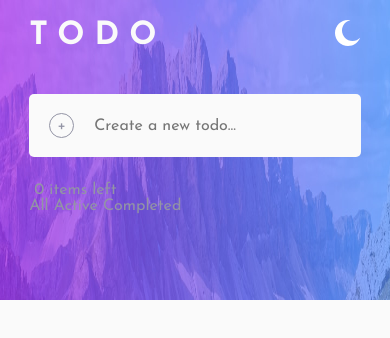
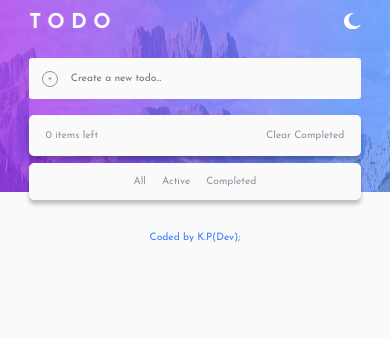
Before and after one commit to KamilPE92/todo-list-frontend-mentor, a plain HTML site: page index.html in a window 390 px wide. Drawn offline with Linux system fonts and the light colour scheme.

Commit message:
Final Version My TODO APP(Frontend Mentor)

```diff
--- a/dark-mode.js
+++ b/dark-mode.js
@@ -1,5 +1,24 @@
-const themeSwitcher = document.querySelector(".theme-switch");
+let theme = localStorage.getItem("mode") || "light"; // Get Item from localStorage if exist theme by default light
+const themeSwitcher = document.querySelector(".theme__switcher");
+const body = document.querySelector("body");
 themeSwitcher.addEventListener("click", () => {
-    const body = document.querySelector("body");
-    body.classList.toggle("dark");
+    // If LocalStorage === "dark" remove dark class from body and theme = light
+    if (theme === "dark") {
+        body.classList.remove("dark");
+        theme = "light";
+    } else {
+        // If LocalStorage === "light" add dark class to body and theme = light
+
+        body.classList.add("dark");
+        theme = "dark";
+    }
+    // SET LOCAL STORAGE
+    localStorage.setItem("mode", theme);
+
+    // the same effect I can achieve add toggle method to const body
 });
+
+// If i chose dark theme is dark after refresh
+if (theme === "dark") {
+    body.classList.add("dark");
+}
--- a/index.html
+++ b/index.html
@@ -16,13 +16,15 @@
         />
     </head>
     <body>
+        <!-- !start container -->
         <div class="container">
             <!-- !start header -->
-            <header class="card">
-                <h1>TODO</h1>
-                <button class="theme-switch">
-                    <img src="/images/icon-moon.svg" alt="Toggle Mode icon" />
-                </button>
+            <header class="header">
+                <h1 aria-label="TODO">TODO</h1>
+                <button
+                    aria-label="Toggle DarkMode"
+                    class="theme__switcher"
+                ></button>
             </header>
             <!-- !end header -->
 
@@ -47,7 +49,6 @@
                     />
                     <!-- !form end -->
                 </form>
-                <div class="container"></div>
                 <ul id="LIST" class="todos"></ul>
             </main>
             <!-- !end main -->
@@ -55,8 +56,8 @@
             <!-- !filters start -->
             <div class="filters">
                 <div class="filters__aside">
-                    <button id="CLEAR"></button>
                     <span id="COUNTER"></span>
+                    <button id="CLEAR">Clear Completed</button>
                 </div>
                 <div class="filters_center">
                     <button id="ALL">All</button>
@@ -66,7 +67,18 @@
                 </div>
                 <!-- !filters end -->
             </div>
-
+            <footer>
+                <div class="attributions">
+                    <a
+                        target="_blank"
+                        href="https://github.com/KamilPE92"
+                        alt="Coded by me-link to my Github Profile"
+                    >
+                        Coded by K.P(Dev);
+                    </a>
+                </div>
+                <!-- !end footer -->
+            </footer>
             <template id="CONTENT">
                 <li class="card">
                     <label class="cb-container">
@@ -92,3 +104,9 @@
         </div>
     </body>
 </html>
+
+<!-- *Quote Erat Demonstrandum
+ It's Done
+ Zrobione.
+ Coded by K.P(Dev);
+Current Date: 24.11.2022  -->
--- a/style.css
+++ b/style.css
@@ -29,7 +29,7 @@
     --img-bg: url(/images/bg-desktop-light.jpg);
     --icon-switch: url(/images/icon-moon.svg);
     --img-bg-mobile: url(/images/bg-desktop-light.jpg);
-    --mainApp: rgb(250, 250, 250);
+    --mainApp: #fafafa;
     --appShadow: #e4e5f1;
     --LightGrayishBlue: hsl(233, 11%, 84%);
     --font--color: hsl(236, 9%, 61%);
@@ -41,11 +41,12 @@
 
 .dark {
     /* Dark Theme Colors */
+    --bg: #171823;
     --icon-switch: url(/images/icon-sun.svg);
     --img-bg: url(/images/bg-mobile-dark.jpg);
     --img-bg-mobile: url(/images/bg-desktop-dark.jpg);
     --VeryDarkBlue: #161722;
-    --VeryDarkDesaturatedBlue: #25273c;
+    --mainApp: #25273c;
     --LightGrayishBlue: #cacde8;
     --LightGrayishBlue: (hover): hsl(236, 33%, 92%);
     --DarkGrayishBlue: #777a92;
@@ -53,8 +54,9 @@
     --VeryDarkGrayishBlue: hsl(237, 14%, 26%);
 }
 
-
-
+/******************************
+ * RESET AND GENERAL STYLING *
+ ******************************/
 html {
     font-size: 62.5%;
     position: relative;
@@ -86,6 +88,27 @@ body {
     margin: auto;
 }
 
+body .dark {
+    background: var(--bg) var(--img-bg) no-repeat 0% 0% /100vw 30rem;
+    color: var(--VeryDarkGrayishBlue);
+}
+
+.dark .card {
+    background-color: var(--mainApp);
+}
+
+.dark .filters__aside {
+    background-color: var(--mainApp);
+
+}
+
+/************************
+ * GENERAL BUTTON STYLE *
+ ************************/
+button:hover {
+    color: var(--hover);
+}
+
 button,
 input {
     font: inherit;
@@ -104,21 +127,14 @@ input button {
     user-select: none;
 }
 
-.card {
-    background-color: var(--bg);
+
+/****************
+* HEADER SECTION *
+****************/
+
+.header {
     display: flex;
     justify-content: space-between;
-    align-items: center;
-    padding: 1.9rem 2rem;
-    gap: 2rem;
-
-}
-
-/****************
- * HEADER SECTION *
- ****************/
-
-header.card {
     background: transparent;
     align-items: flex-start;
     padding: 0;
@@ -127,13 +143,28 @@ header.card {
 }
 
 
+.dark .header {
+    background: transparent;
+}
+
 header,
-.card h1 {
-    color: var(--bg);
+.header h1 {
+    color: #fafafa;
     letter-spacing: 1rem;
     font-size: calc(var(--fs)*2);
     font-weight: var(--fs-bold);
+
 }
+
+.theme__switcher {
+    background: var(--icon-switch) no-repeat;
+    background-size: cover;
+    padding: 1.3rem;
+    cursor: pointer;
+    height: 2rem;
+    width: 2rem
+}
+
 
 .add {
     margin: 4rem 0 2.5rem 0;
@@ -155,9 +186,20 @@ header,
 
 }
 
+
+
 /****************
  * CARD SECTION *
  ****************/
+.card {
+    background-color: var(--bg);
+    display: flex;
+    justify-content: space-between;
+    align-items: center;
+    padding: 1.9rem 2rem;
+    gap: 2rem;
+
+}
 
 .card .cb-container {
     width: 2.5rem;
@@ -211,3 +253,98 @@ li {
 /*****************
  * STATS SECTION *
  *****************/
+.filters_center .active {
+    color: var(--BrightBlue);
+}
+
+.filters__aside {
+    background-color: var(--bg);
+    display: flex;
+    justify-content: space-between;
+    border-radius: 5px;
+    width: 100%;
+    border-bottom: var(--mainApp);
+    border-left: 1px solid var(--bg);
+    border-right: 1px solid var(--bg);
+    padding: 2.4rem 2.4rem;
+    border-bottom-left-radius: 5px;
+    border-bottom-right-radius: 5px;
+    box-shadow: 0 4px 4px rgba(0, 0, 0, 0.25);
+}
+
+.filters_center {
+    background: var(--mainApp);
+    display: inline-block;
+    padding: 1.9rem 2.4rem;
+    position: relative;
+    left: 50%;
+    transform: translate(-50%, -100%);
+    border-bottom: 1px solid var(--bg);
+    border-radius: 5px;
+}
+
+/**********
+ * FOOTER *
+ **********/
+footer {
+    display: flex;
+    justify-content: center;
+    align-items: center;
+}
+
+.attributions a {
+    color: var(--BrightBlue);
+    cursor: pointer;
+    text-decoration: none;
+}
+
+/* @MEDIA SECTION */
+
+@media(max-width:738px) {
+    html {
+        font-size: 40%;
+    }
+
+
+
+    .dark body {
+        background: var(--img-bg-mobile) no-repeat;
+    }
+
+    .container {
+        background: var(--img-bg-mobile) no-repeat;
+        background-size: contain;
+        background-position: center;
+
+    }
+
+    .filters_center {
+        background: var(--mainApp);
+        position: static;
+        display: block;
+        transform: none;
+        text-align: center;
+        margin-top: 1rem;
+        border: 1px solid var(--bg);
+        box-shadow: 0 4px 4px rgba(0, 0, 0, 0.25);
+
+    }
+
+    .filters_center button {
+        padding: 0 1rem;
+    }
+
+    footer {
+        background: transparent;
+        margin: 4rem 0;
+        padding: 1rem;
+    }
+}
+
+
+
+/* *Quote Erat Demonstrandum
+ It's Done
+ Zrobione.
+ Coded by K.P(Dev);
+Current Date: 24.11.2022 */
```
Also changed, not shown: main.js (+6 -7 lines).
